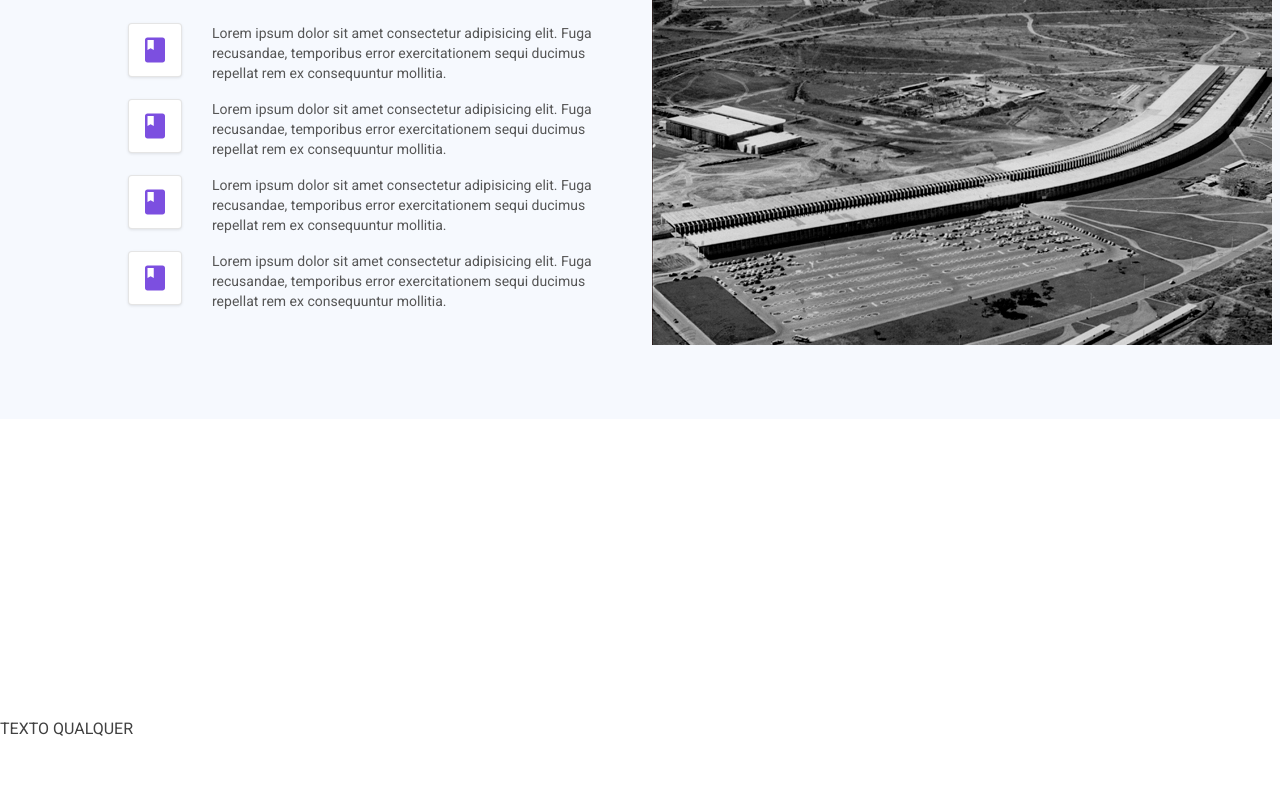
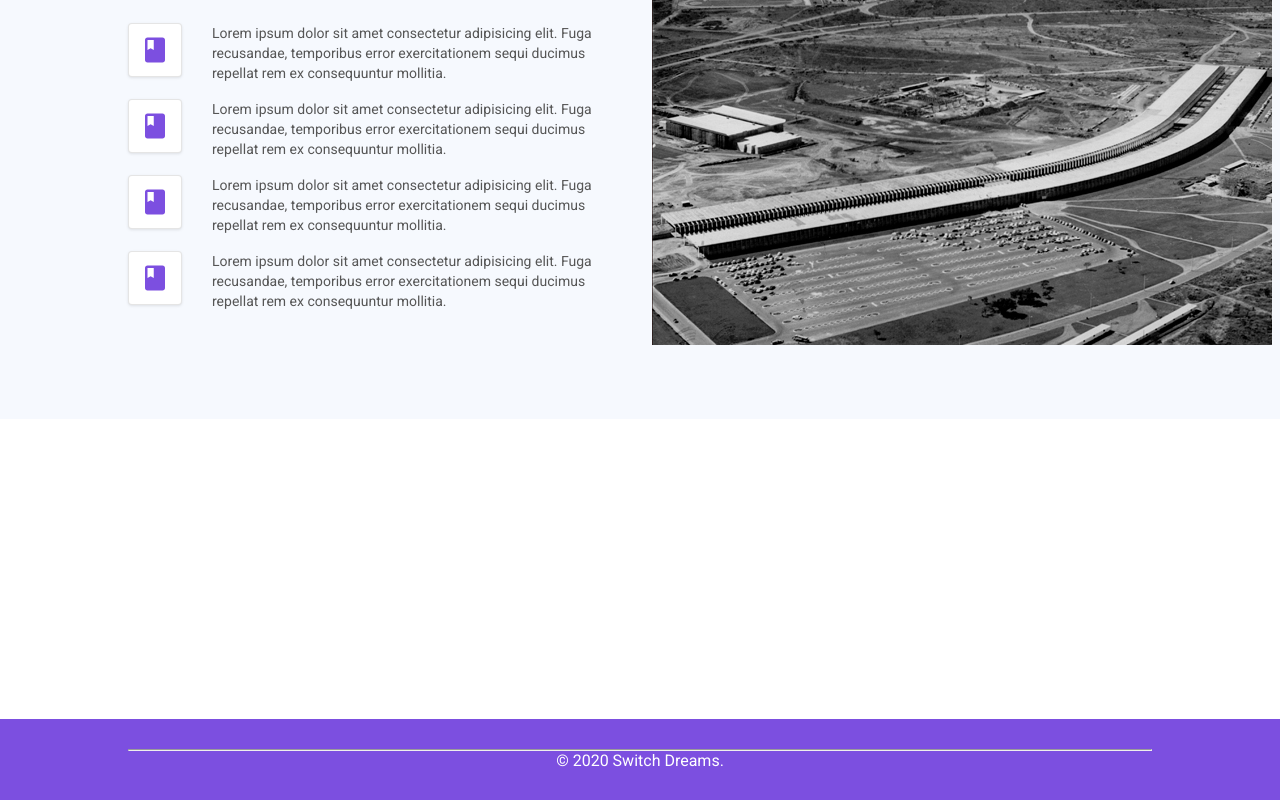
Before and after one commit to SwitchDreams/cadeomw, a React (Create React App) app: page / in a window 1280 px wide. Shown: the part 1371-2171 px from the top of the page. Before the commit the page ends 2109 px from the top, so only its background shows below. Built offline with nearby package versions, Linux system fonts and the light colour scheme.

Commit message:
:lipstick: add some basic styles for the footer

```diff
--- a/src/components/Footer/index.tsx
+++ b/src/components/Footer/index.tsx
@@ -1,7 +1,17 @@
 import React from 'react';
 
+import { Grid } from '@material-ui/core';
+import { FooterContainer } from './styles';
+
 const Footer: React.FC = () => {
-  return <div className="fuck">TEXTO QUALQUER</div>;
+  return (
+    <FooterContainer>
+      <hr />
+      <div className="copyright">
+        <p>&copy; 2020 Switch Dreams.</p>
+      </div>
+    </FooterContainer>
+  );
 };
 
 export default Footer;
--- a/src/components/Footer/styles.ts
+++ b/src/components/Footer/styles.ts
@@ -1 +1,18 @@
 import styled from 'styled-components';
+
+export const FooterContainer = styled.div`
+  padding: 30px 0;
+  background-color: #7c4fe0;
+
+  hr {
+    display: block;
+    max-width: 80%;
+    color: white;
+    margin: auto;
+  }
+
+  .copyright {
+    text-align: center;
+    color: white;
+  }
+`;
```
